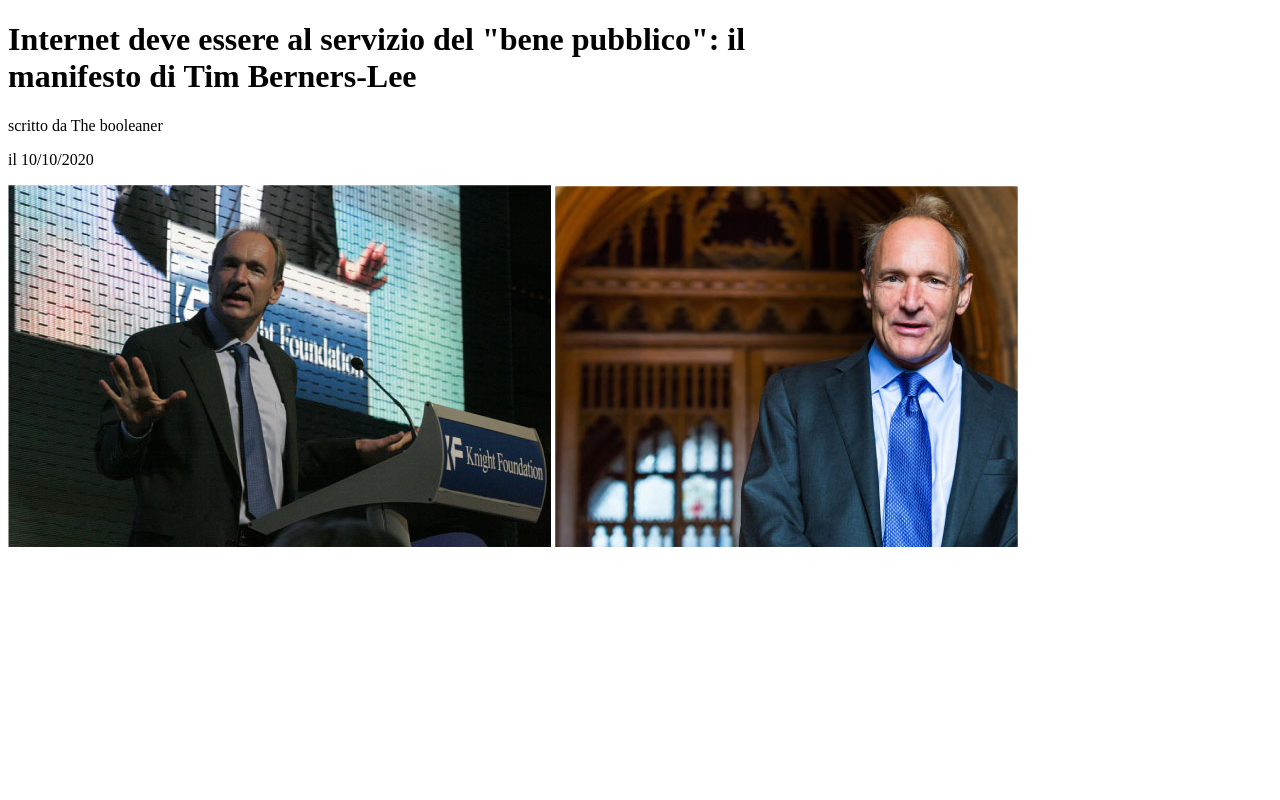
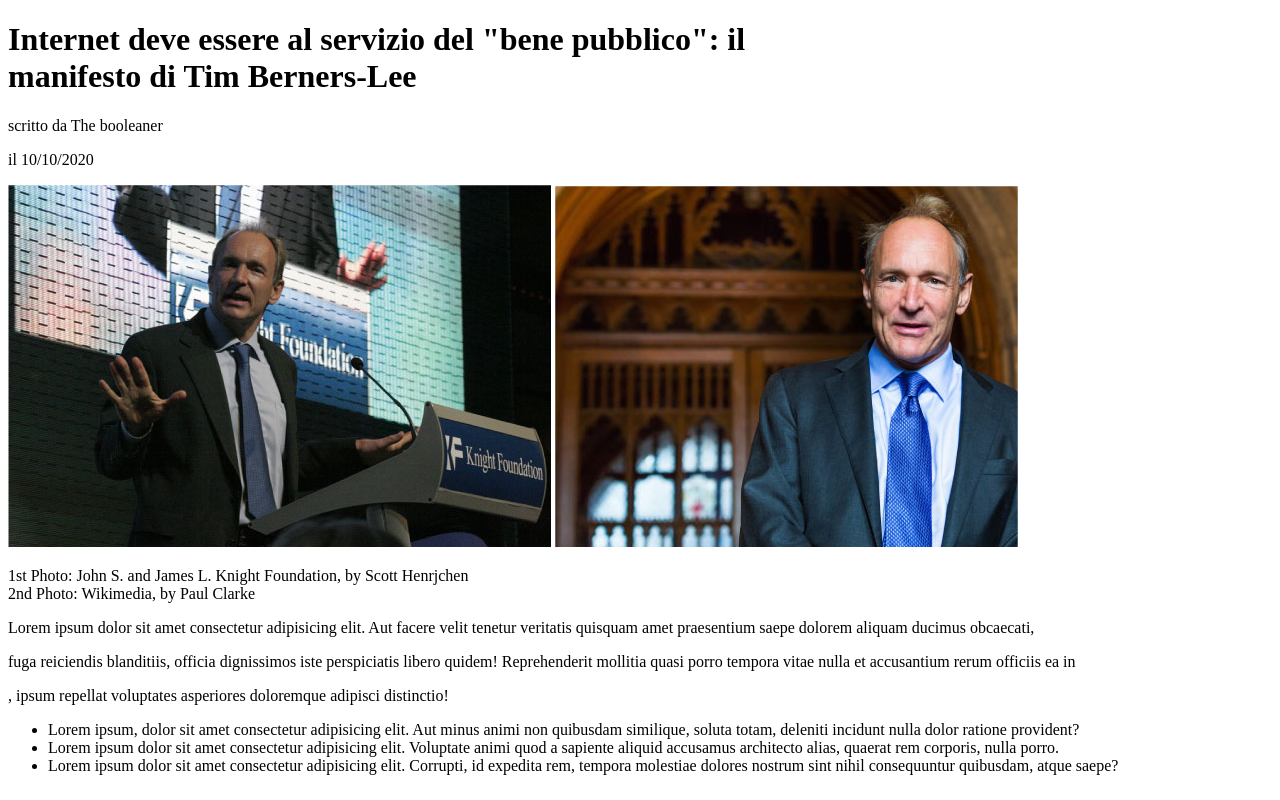
Before and after one commit to justwana-fly/html-css-booleaner, a plain HTML site: page index.html in a window 1280 px wide. Drawn offline with Linux system fonts and the light colour scheme.

Commit message:
fatto un pezzo di header

```diff
--- a/index.html
+++ b/index.html
@@ -7,12 +7,46 @@
     <link rel="stylesheet" href="css/style.css">
 </head>
 <body>
-    <h1>Internet deve essere al servizio del "bene pubblico": il<br>
-    manifesto di Tim Berners-Lee</h1>
-    <p>scritto da <span>The booleaner</span></p>
-    <p>il 10/10/2020</p>                                                   <!--titolo, autore, foto di Berners-Lee-->
-    <img src="img/tim-1.jpg" alt="">
-    <img src="img/tim-2.jpg" alt="">
+    <main>
+      <h1>Internet deve essere al servizio del "bene pubblico": il<br>
+          manifesto di Tim Berners-Lee</h1>
+      <p>scritto da <span>The booleaner</span></p>
+      <p>il 10/10/2020</p>
+
+      <div class="img.Tim">                                         <!--titolo, autore, foto di Tim Berners-Lee-->
+        <img src="img/tim-1.jpg" alt="image one Tim Berners Lee">
+        <img src="img/tim-2.jpg" alt="image two Tim Berners Lee">
+      </div>
+
+      <p class="informazione-foto-Tim">
+        1st Photo: John S. and James L. Knight Foundation, by Scott Henrjchen <br>
+        2nd Photo: Wikimedia, by Paul Clarke                                           <!--informazione riguardo le foto-->
+      </p>
+    </main>
+
+    <header>
+        <p class="lorem">Lorem ipsum dolor sit amet consectetur adipisicing elit. Aut facere velit tenetur veritatis quisquam
+                amet praesentium saepe dolorem aliquam ducimus obcaecati,
+            <p class="sottolineare">fuga reiciendis blanditiis, officia dignissimos iste perspiciatis libero quidem! Reprehenderit                <!--informazioni-->
+                mollitia quasi porro tempora vitae nulla et accusantium rerum officiis ea in
+            </p>, ipsum repellat voluptates asperiores
+                doloremque adipisci distinctio!
+        </p>
+
+        <ul>
+            <li>Lorem ipsum, dolor sit amet consectetur adipisicing elit. Aut minus animi non quibusdam similique, soluta totam, deleniti incidunt nulla dolor ratione provident?</li>
+            <li>Lorem ipsum dolor sit amet consectetur adipisicing elit. Voluptate animi quod a sapiente aliquid accusamus architecto alias, quaerat rem corporis, nulla porro.</li>              <!--informazioni-->
+            <li>Lorem ipsum dolor sit amet consectetur adipisicing elit. Corrupti, id expedita rem, tempora molestiae dolores nostrum sint nihil consequuntur quibusdam, atque saepe?</li>
+        </ul>
+
+
+    </header>
+
+    <footer>
+
+
+    </footer>
+
 
 </body>
 </html>
```
